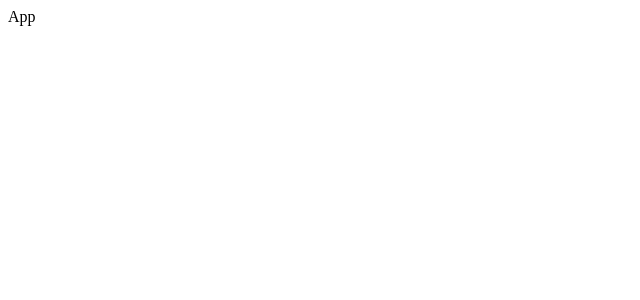
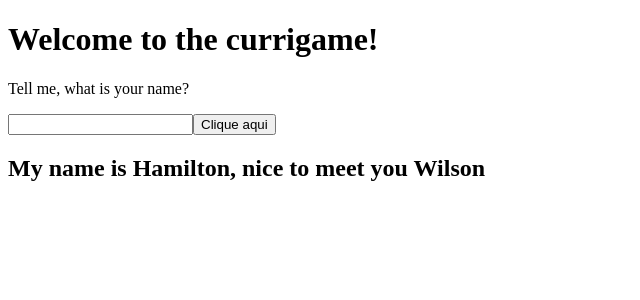
Before and after one commit to HamiltonFRJ/SlapOnMyFace, a React (Vite) app: page / in a window 1280 px wide. Shown: the top 300 px of the page, without its empty margins (0-640 px from the left). Built offline with nearby package versions, Linux system fonts and the light colour scheme.

Commit message:
trying to add some components and properties inside of then

```diff
--- a/src/App.jsx
+++ b/src/App.jsx
@@ -1,9 +1,31 @@
 import React from 'react';
+
+const Button = () => {
+  function handleClick(event){
+    alert('É um prazer te conhecer.')
+  }
+  window.addEventListener('onClick', handleClick);
+  return <button onClick={handleClick}>Clique aqui</button>
+}
+
+const Welcome = () =>  {
+  return <form>
+    <h1>Welcome to the currigame!</h1>
+    <p>Tell me, what is your name?</p>
+    <input></input>
+    <Button onclick={({target}) => target.classList.add('ativo')}/>
+    <Representation name='Wilson'></Representation>
+  </form>
+}
+
+const Representation = (properties) => {
+  return <h2>My name is Hamilton, nice to meet you {properties.name} </h2>
+}
 
 const App = () => {
   return (
     <div>
-      App
+      <Welcome />
     </div>
   )
 }
```
